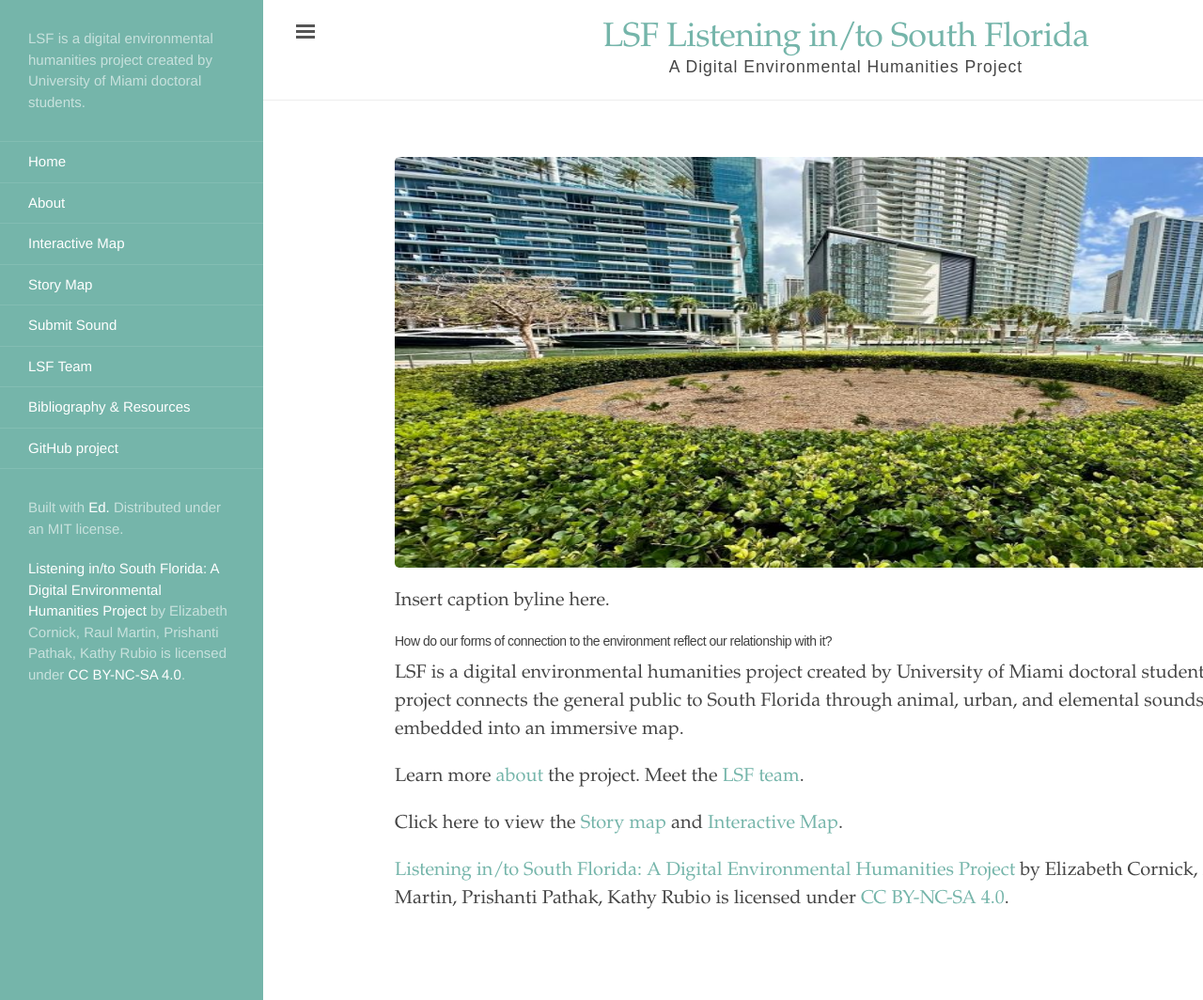
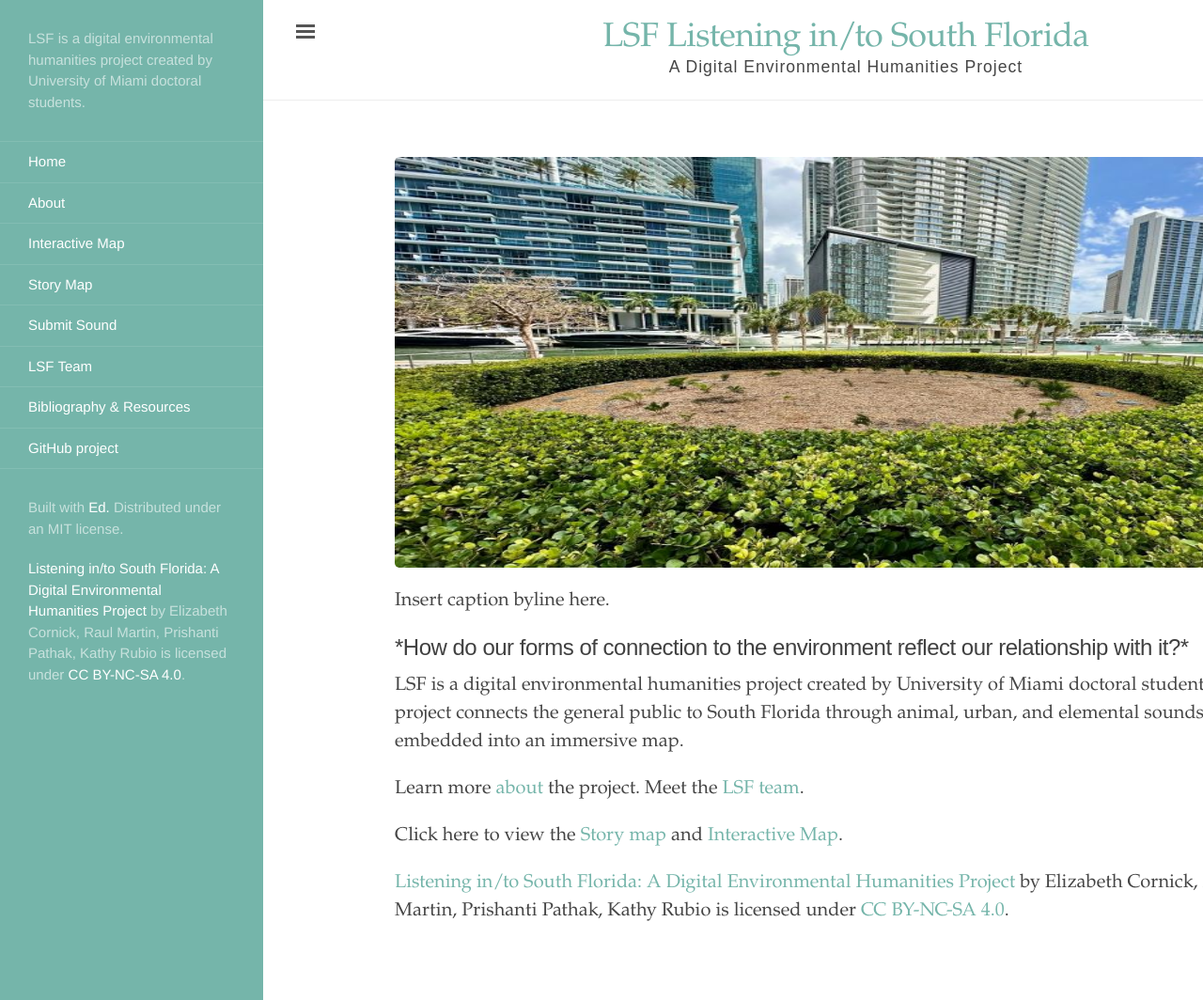
Before and after one commit to rm4-25/lsf_3, a Jekyll site: the page built from index.html, in a window 1280 px wide and 1064 px high. Shown: the whole window at 94% size. Built offline with Jekyll 4.4.1, drawn with Linux system fonts in a browser that asks for light colours.

Commit message:
Update index.html
Bolded text and made font size 24pt.

```diff
--- a/index.html
+++ b/index.html
@@ -10,7 +10,7 @@ order: 1
   Insert caption byline here.
 </p>
 
-<h1 style="font-size:14px; "> How do our forms of connection to the environment reflect our relationship with it?</h1>
+<h1 style="font-size:24px; "> *How do our forms of connection to the environment reflect our relationship with it?*</h1>
 
 <p>
   LSF is a digital environmental humanities project created by University of Miami doctoral students.The project connects the general public to South Florida through animal, urban, and elemental soundscapes embedded into an immersive map.
```
